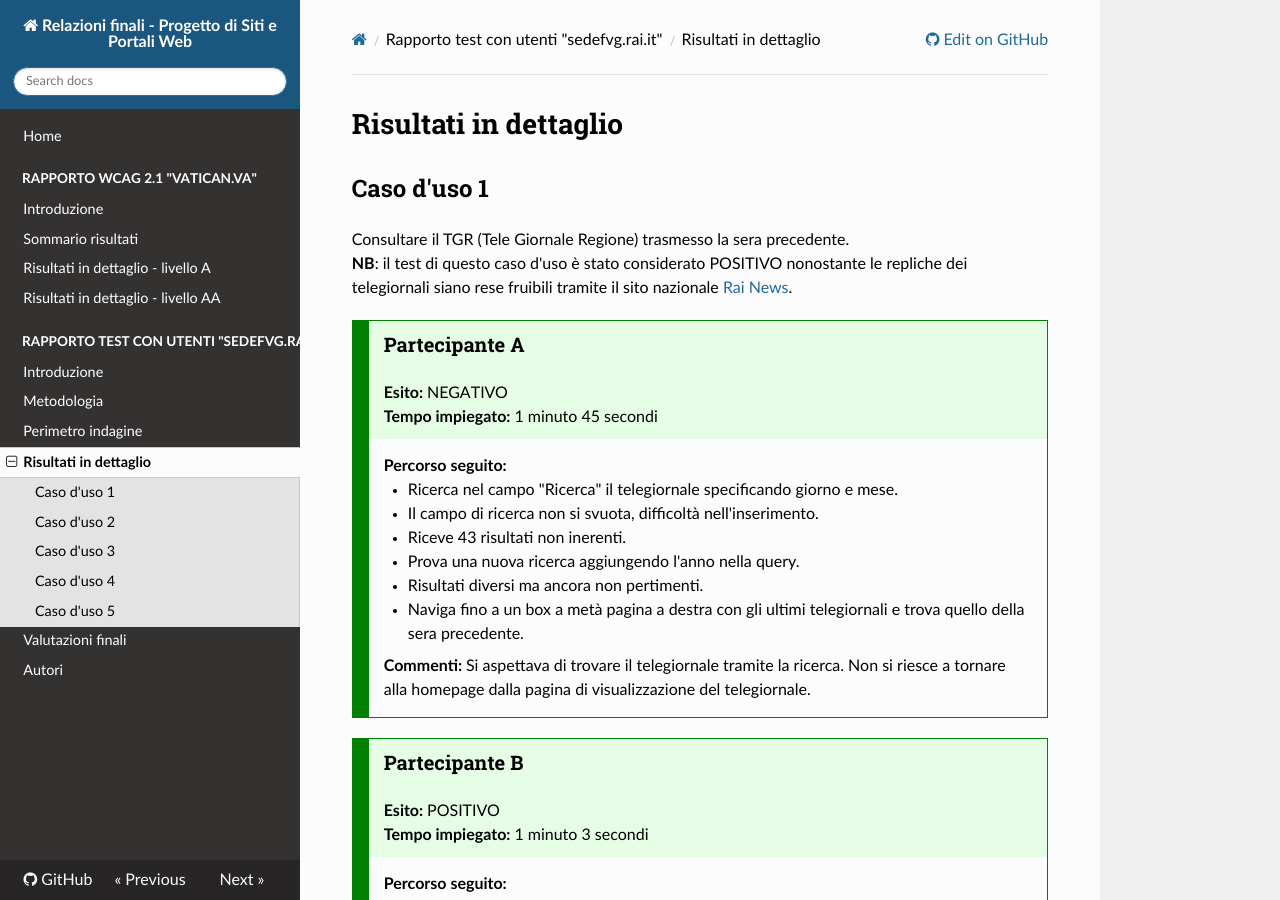
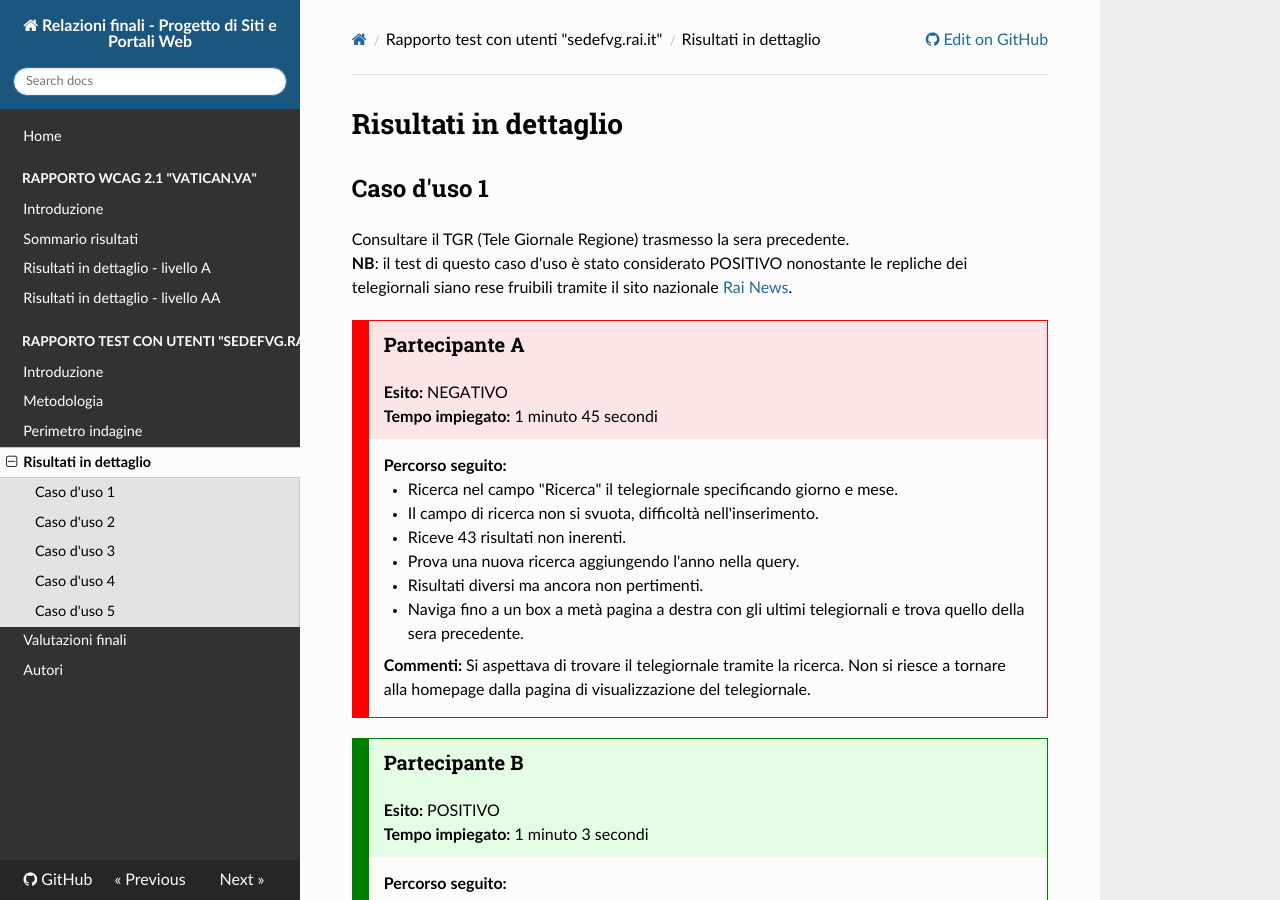
Before and after one commit to amosth/MA0175-Progetto-di-Siti-Web, an MkDocs documentation site: the page built from docs/ut_sedefvg_dettaglio.md, in a window 1280 px wide and 900 px high. Built offline with MkDocs 1.6.1, drawn with Linux system fonts in a browser that asks for light colours; nearby versions of some CDN libraries.

Commit message:
correzione

```diff
--- a/docs/ut_sedefvg_dettaglio.md
+++ b/docs/ut_sedefvg_dettaglio.md
@@ -14,8 +14,8 @@ date: 2019-07-10
 Consultare il TGR (Tele Giornale Regione) trasmesso la sera precedente.
 **NB**: il test di questo caso d'uso è stato considerato POSITIVO nonostante le repliche dei telegiornali siano rese fruibili tramite il sito nazionale [Rai News](https://rainews.it).
 
-<div class="test-box border-success">
-     <div class="test-box-head bg-success">
+<div class="test-box border-danger">
+     <div class="test-box-head bg-danger">
           <h3>Partecipante A</h3>
           <p><strong>Esito: </strong>NEGATIVO</p>
           <p><strong>Tempo impiegato: </strong>1 minuto 45 secondi</p>
```
